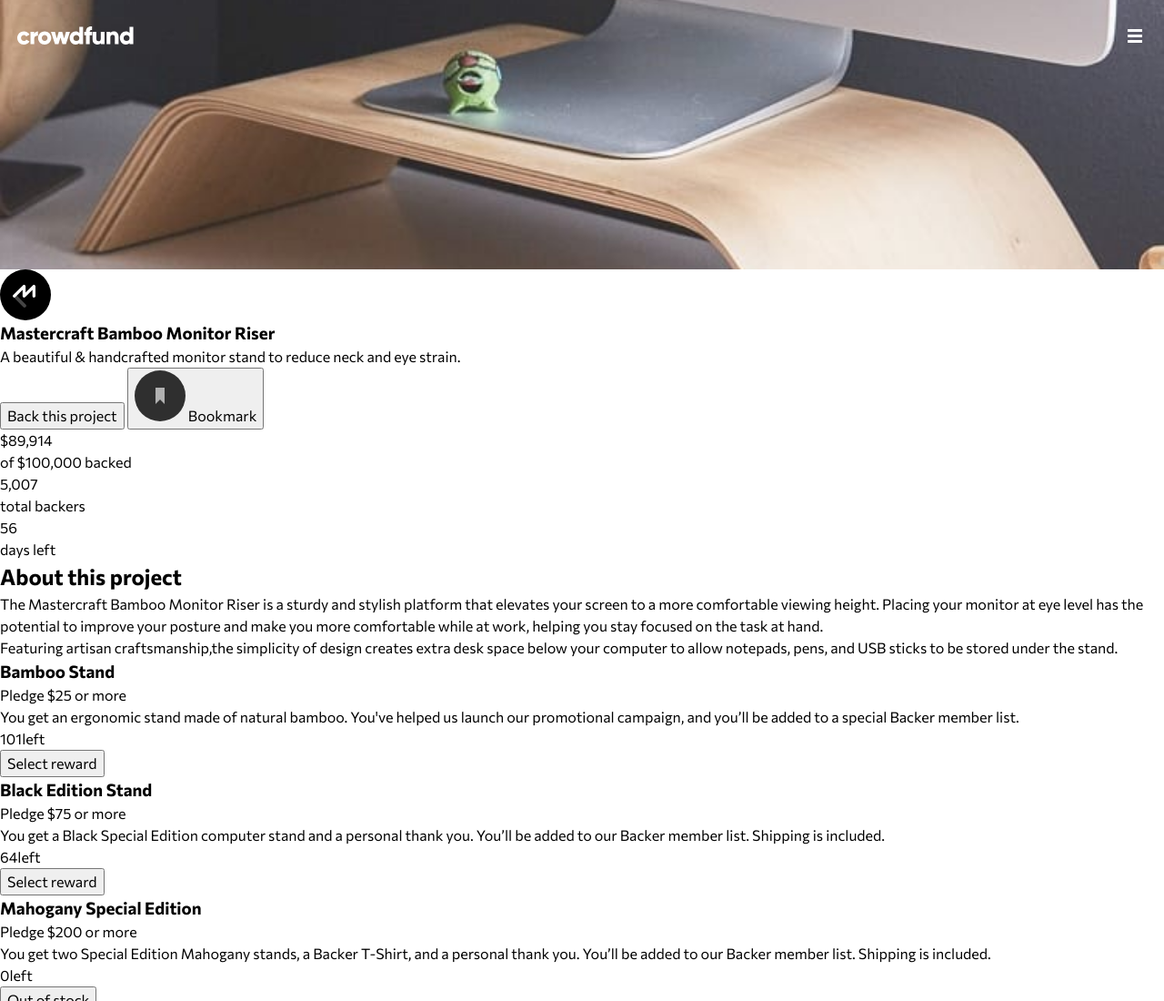
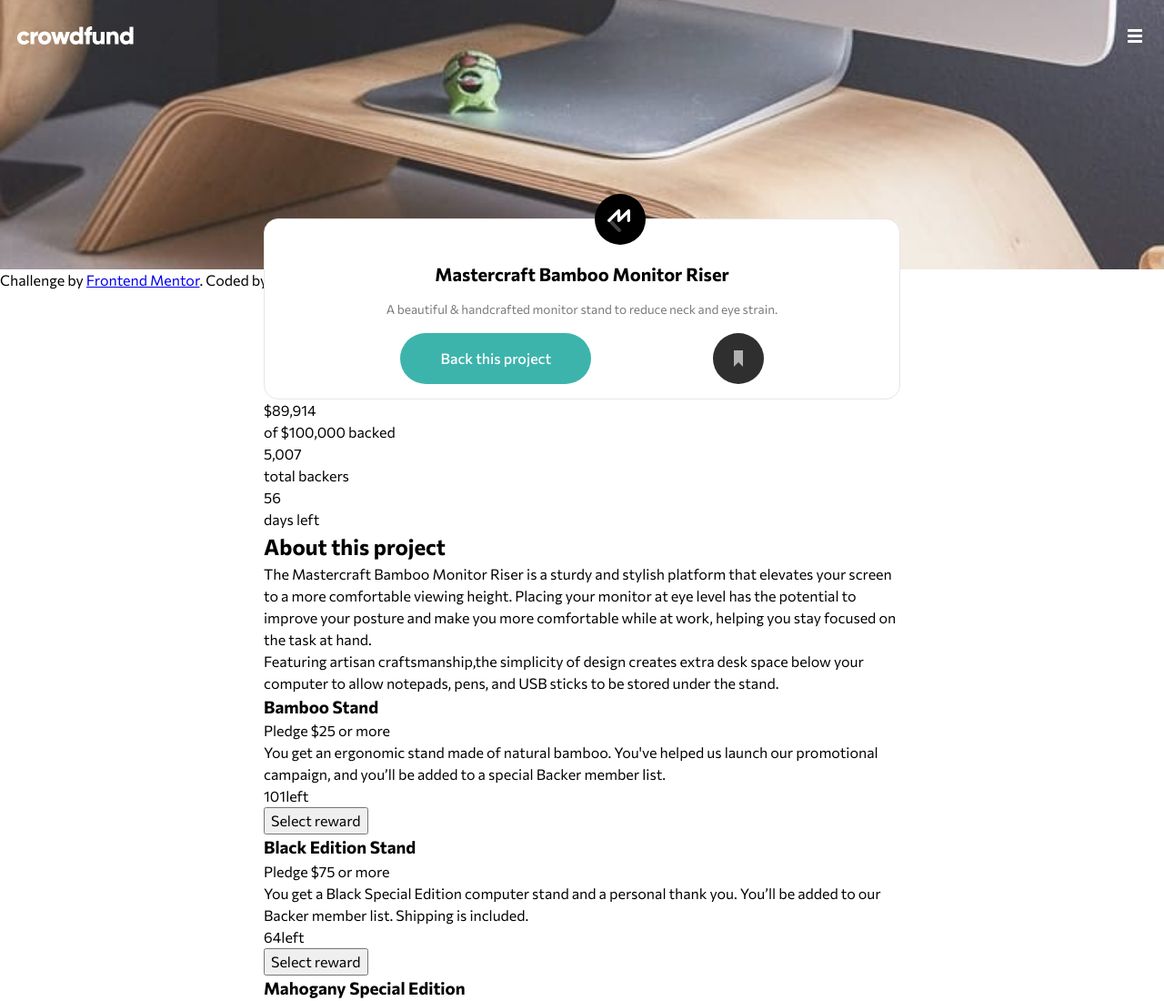
Before and after one commit to Doileo/crowdfunding-product-page, a plain HTML site: page index.html in a window 1280 px wide. Shown: the top 1100 px of the page at 91% size. Drawn offline with Linux system fonts and the light colour scheme.

Commit message:
Added styles for the description container

```diff
--- a/css/main.css
+++ b/css/main.css
@@ -150,6 +150,72 @@ select {
       top: 1.8rem;
     }
 
+    main {
+      width: 85%;
+      max-width: 700px;
+      margin: 0 auto;
+      position: relative;
+    }
+
+    .main-container {
+      position: absolute;
+      top: -3.5rem;
+    }
+
+    .description-container {
+      background-color: #fff;
+      border: 1px solid #e9e4e4;
+      border-radius: 1rem;
+      text-align: center;
+      padding-inline: 1rem;
+    }
+
+    .description-container img {
+      position: absolute;
+      top: -1.7rem;
+      right: 40%;
+    }
+
+    h1 {
+      font-size: 1.25rem;
+      line-height: 25px;
+      margin: 3rem 0.5rem 1rem;
+    }
+
+    .description-container p {
+      font-size: 0.85rem;
+      margin-bottom: 1rem;
+    }
+
+    .buttons-container {
+      display: flex;
+      align-items: center;
+      justify-content: space-evenly;
+      margin-bottom: 1rem;
+    }
+
+    .back-btn {
+      border: none;
+      border-radius: 2rem;
+      background-color: hsl( var(--clr-moderate-cyan) );
+      color: #fff;
+      font-weight: 500;
+      padding: 1rem 0.9rem;
+      width: 210px;
+    }
+
+    .bookmark-btn {
+      height: 3.5rem;
+      width: 3.5rem;
+      padding: 0;
+      border: none;
+      border-radius: 2rem;
+    }
+
+    .bookmark-btn span {
+      display: none;
+    }
+
 
     /* ===================== Media Queries =========================== */
 
--- a/index.html
+++ b/index.html
@@ -61,8 +61,8 @@
             class="mastercraft-logo"
             alt="Logo"
           />
-          <h1>Mastercraft Bamboo Monitor Riser</h1>
-          <p>
+          <h1 class="text-black">Mastercraft Bamboo Monitor Riser</h1>
+          <p class="text-gray">
             A beautiful & handcrafted monitor stand to reduce neck and eye
             strain.
           </p>
```
